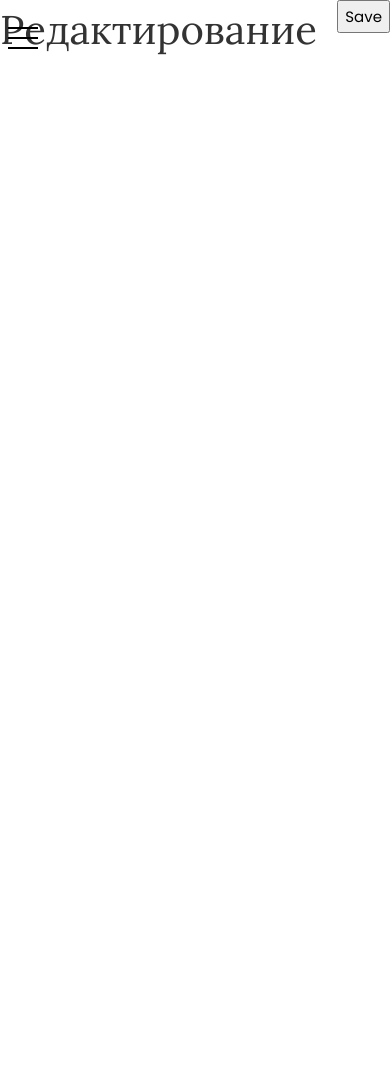
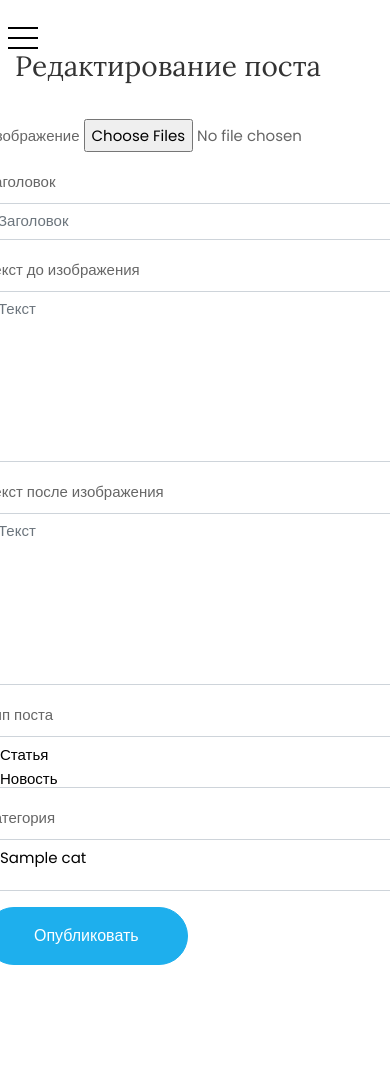
Before and after one commit to Stasnislawe/newsportal, a Django app: template newsportal/templates/news_edit.html in a window 390 px wide. Before the commit the page ends 55 px from the top, so only its background shows below. Run offline with Django 3.2, Linux system fonts and the light colour scheme; the template is opened without the code that fills it: most values are stand-ins (such as "Sample title", 1, 10 or a date in 2020); some libraries are stand-ins or nearby versions.

Commit message:
Возможность загружать изображения, Возможность редактирования и удаления постов только пользователям, кто считается автором

```diff
--- a/newsportal/templates/authorcreate.html
+++ b/newsportal/templates/authorcreate.html
@@ -1,4 +1,4 @@
-<form action="{% url 'createauthor' %}" method="post" class="bg-light p-5 contact-form">
+<form action="{% url 'createauthor' %}" enctype="multipart/form-data" method="post" class="bg-light p-5 contact-form">
                   {% csrf_token %}
 	              <input type="file" name="photo" multiple id="id_photo" class="form-group">
 	              <div class="form-group">
--- a/newsportal/templates/news_edit.html
+++ b/newsportal/templates/news_edit.html
@@ -1,11 +1,55 @@
 {% extends 'flatpages/default.html' %}
+{% load static %}
 
 {% block content %}
-<h1>Редактирование</h1>
-<hr>
-<form action="" method="post">
-    {% csrf_token %}
-    {{ form.as_p }}
-    <input type="submit" value="Save" />
-</form>
-{% endblock content %}
+	<div id="colorlib-main">
+		<section class="ftco-section contact-section px-md-4">
+      <div class="container">
+        <div class="row d-flex mb-5 contact-info">
+          <div class="col-md-12 mb-4">
+            <h2 class="h3">Редактирование поста</h2>
+          </div>
+        <div class="row block-9">
+          <div class="">
+              <form method="post" class="" enctype="multipart/form-data">
+                  {% csrf_token %}
+                    <label for="id_image">Изображение</label>
+	                <input type="file" name="image" multiple id="id_image" class="form-group">
+	              <div class="form-group">
+                      <label for="id_heading">Заголовок</label>
+                      <textarea type="text" cols="60" rows="1" name="heading" id="id_heading" class="form-control" placeholder="Заголовок"></textarea>
+	              </div>
+	              <div class="form-group">
+                      <label for="id_text">Текст до изображения</label>
+                      <textarea name="text" id="id_text" rows="7" class="form-control" placeholder="Текст"></textarea>
+	              </div>
+                  <div class="form-group">
+                      <label for="id_text2">Текст после изображения</label>
+	                <textarea rows="7" name="text2" id="id_text2" class="form-control" placeholder="Текст"></textarea>
+	              </div>
+                  <div class="form-group">
+                      <label for="id_post_type">Тип поста</label>
+                      <select name="post_type" id="id_post_type" class="form-control" required multiple>
+                          <option value="AR">Статья</option>
+                          <option value="NW">Новость</option>
+                      </select>
+                  </div>
+                  <div class="form-group">
+                      <label for="id_posts_mtm">Категория</label>
+                      <select name="posts_mtm" id="id_posts_mtm" class="form-control" required multiple>
+                          {% for i in cats %}
+                            <option value="{{ i.pk }}">{{ i.name_category }}</option>
+                          {% endfor %}
+                      </select>
+	              </div>
+                  <div class="form-group">
+	                <input type="submit" value="Опубликовать" class="btn btn-primary py-3 px-5">
+				  </div>
+              </form>
+          </div>
+        </div>
+      </div>
+    </section>
+	</div><!-- END COLORLIB-MAIN -->
+</div><!-- END COLORLIB-PAGE -->
+{% endblock %}
--- a/newsportal/templates/posts.html
+++ b/newsportal/templates/posts.html
@@ -20,11 +20,11 @@ Posts
 						<p class="meta">
 							<span><i class="icon-calendar mr-2"></i>{{ post.time_create }}</span>
 							<span><a href="{% url 'news_detail' post.id %}"><i class="icon-folder-o mr-2"></i>{{ post.get_post_type_display }}</a></span>
-							<span><i class="icon-comment2 mr-2"></i>5 Comment</span>
+							<span><i class="icon-comment2 mr-2"></i>{{ post.author }}</span>
 						</p>
 					</div>
 					<p class="mb-4">{{ post.text|truncatechars:95 }}</p>
-					<p><a href="{% url 'news_detail' post.id %}" class="btn-custom">Read More <span class="ion-ios-arrow-forward"></span></a></p>
+					<p><a href="{% url 'news_detail' post.id %}" class="btn-custom">Read More</a></p>
 				</div>
 			</div>
 		</div>
```
Also changed, not shown: newsportal/NewsPortal/forms.py (+12 -8 lines), newsportal/NewsPortal/urls.py (+8 -8 lines), newsportal/NewsPortal/views.py (+36 -16 lines), newsportal/templates/post_create.html (+10 -2 lines).
